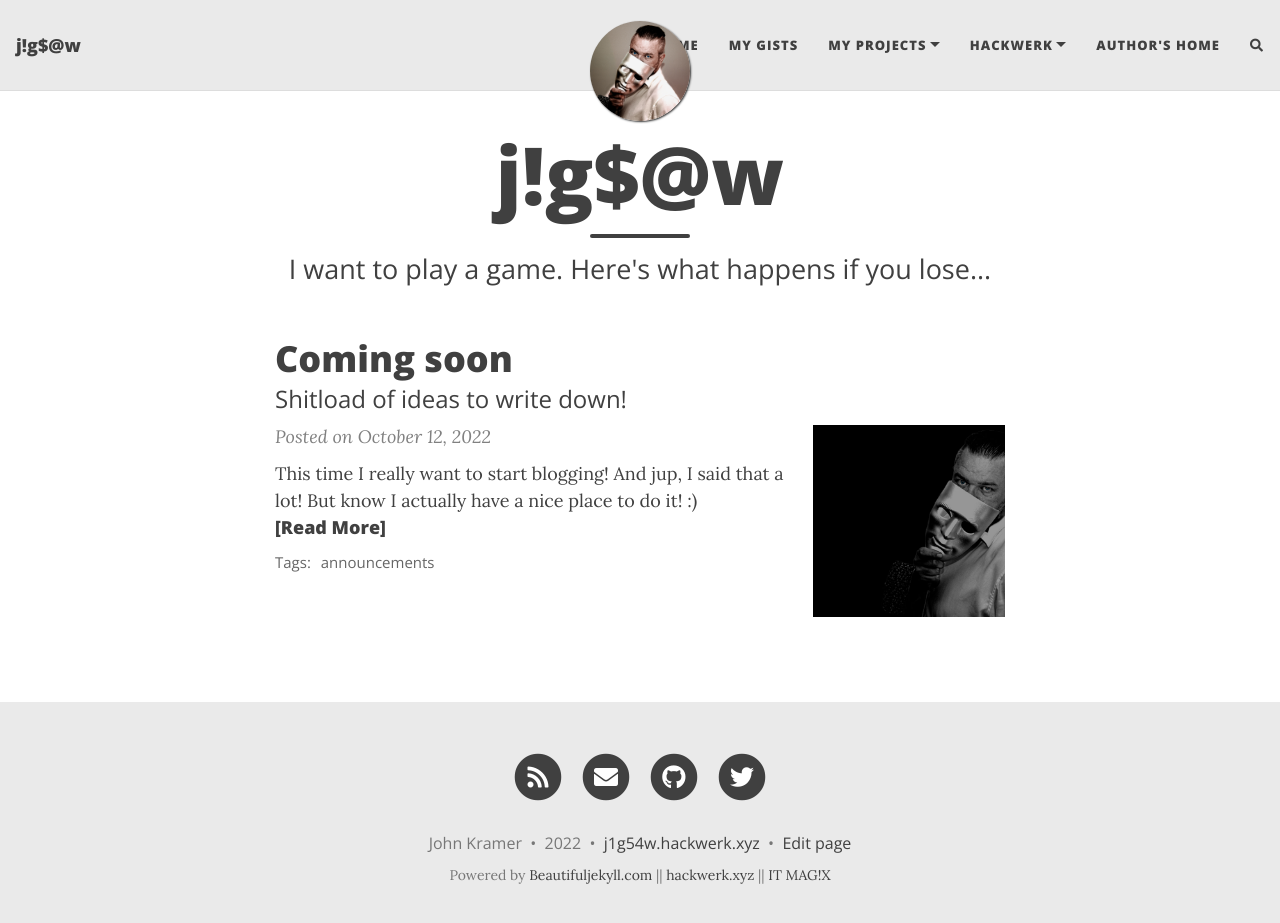
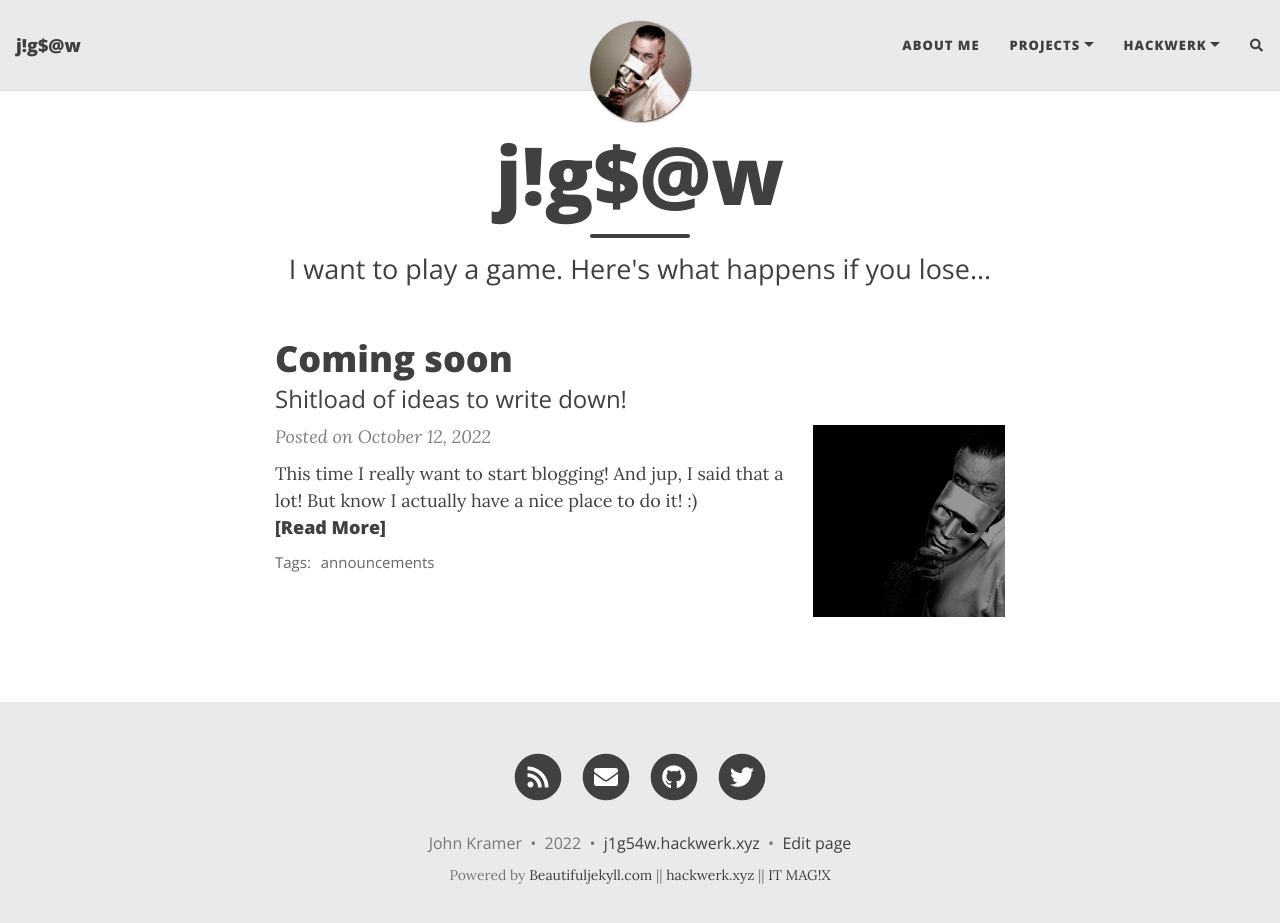
Before and after one commit to j1g54w1337/j1g54w1337.github.io, a Jekyll site: the page built from index.html, in a window 1280 px wide and 936 px high. Shown: the top 923 px of the window. Built offline with Jekyll 4.4.1, drawn with Linux system fonts in a browser that asks for light colours; nearby versions of some CDN libraries; the list of posts is cut into pages by our own code; comment, search, counter and statistics services are not loaded.

Commit message:
Update menu

```diff
--- a/_config.yml
+++ b/_config.yml
@@ -21,17 +21,18 @@ author: John Kramer
 
 navbar-links:
   About Me: "aboutme"
-  My Gists: "gists"
-  My Projects:
+#  Gists: "gists"
+  Projects:
     - Al Blundy: "projects/al_blundy"
     - Space Base: "projects/space_base"
     - xStreamer: "projects/xstreamer"
     - 1GabbaRTD: "projects/xstreamer/side_projects/1gabbartd"
+    - Blog post publisher: "projects/blog_post_publister"
   Hackwerk:
     - Cheatsheets: "/hackwerk_hackwerk-cheatsheets"
     - Hack the Box: "https://hackthebox.com"
     - Try hack me: "https://tryhackme.com"
-  Author's home: "https://hackwerk.xyz"
+#  Author's home: "https://hackwerk.xyz"
 
 ################
 # --- Logo --- #
```
